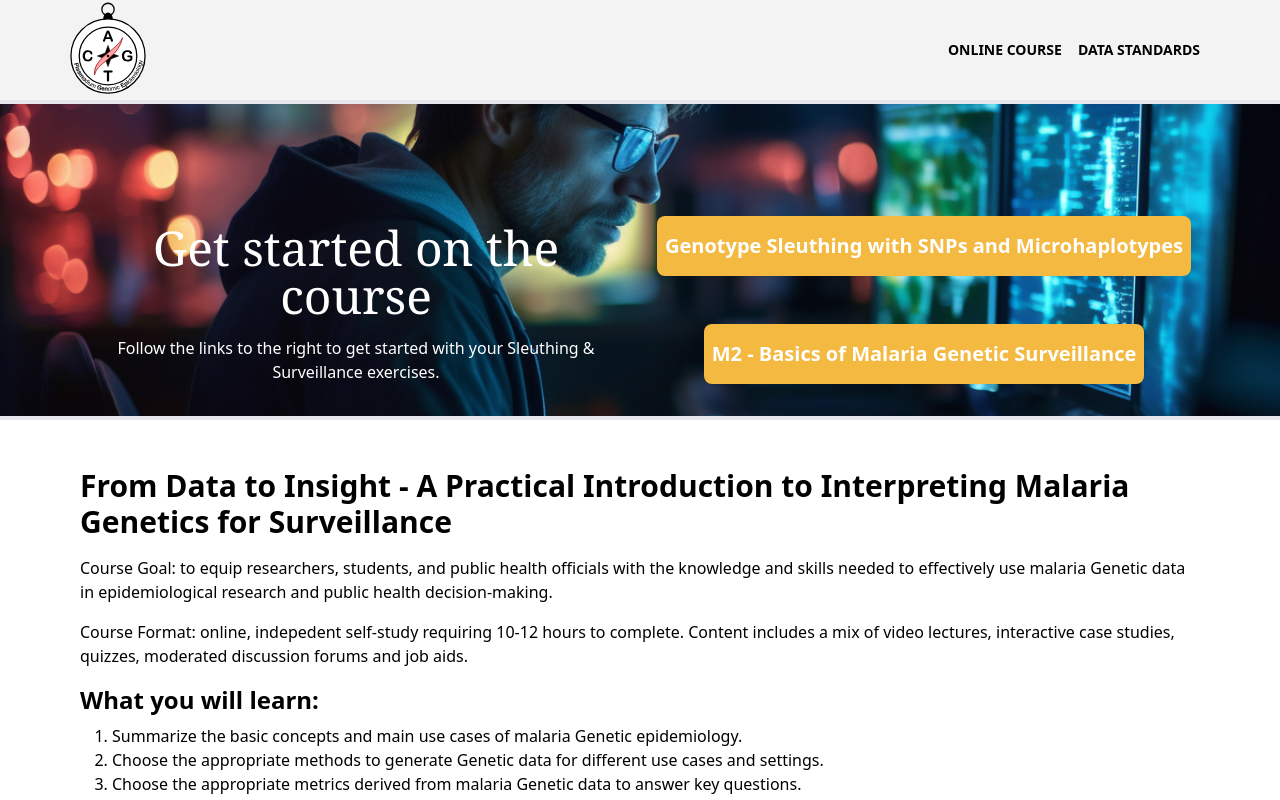
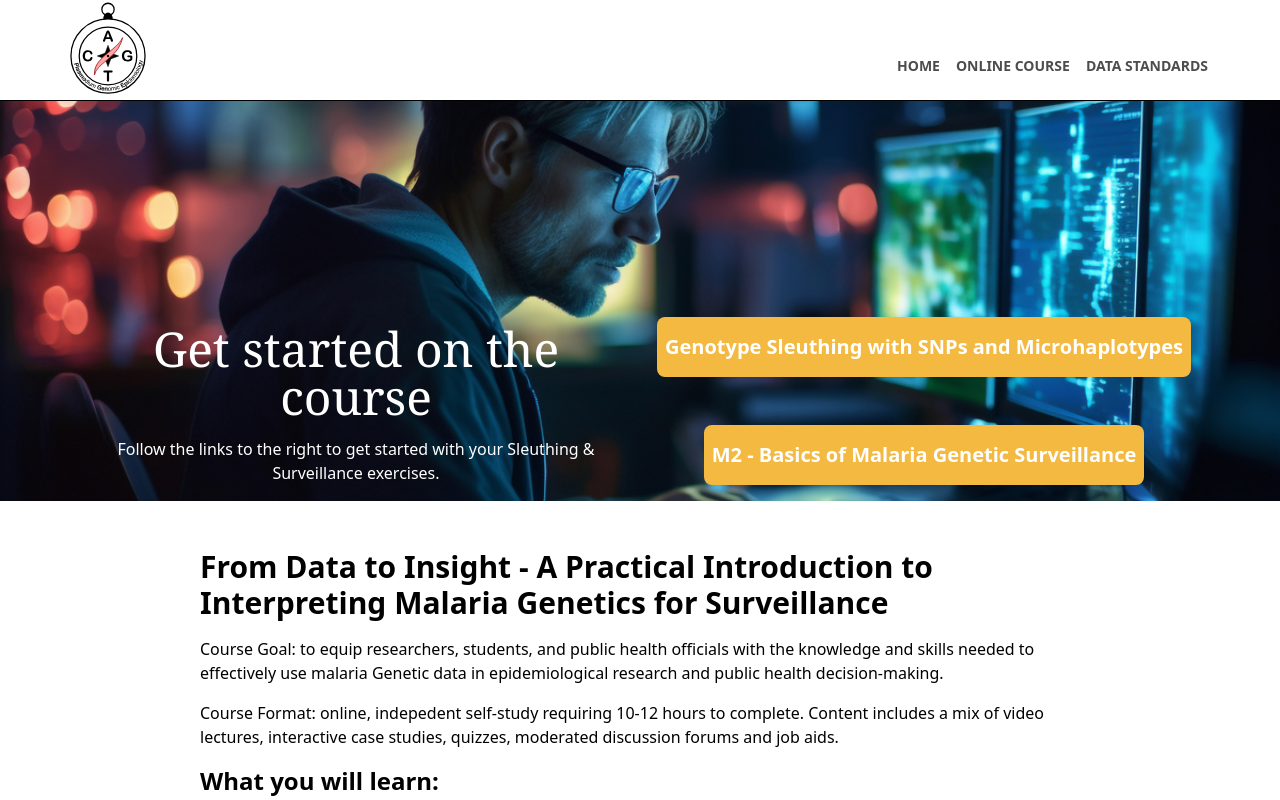
Before and after one commit to PlasmoGenEpi/plasmogenepi-website, a Next.js app: page /OnlineCourse in a window 1280 px wide. Shown: the top 800 px of the page. Built offline with nearby package versions, Linux system fonts and the light colour scheme.

Commit message:
nav collapse, padding OnlineCourse

```diff
--- a/app/(Layout)/OnlineCourse/page.tsx
+++ b/app/(Layout)/OnlineCourse/page.tsx
@@ -7,8 +7,8 @@ import Link from "next/link";
 export default function OnlineCourse() {
   return (
     <div>
-      <div className="relative flex max-h-[50vh] flex-col justify-center overflow-hidden border-y-4 md:max-h-[40vh]">
-        <div className="absolute inset-0 mx-auto mb-8 hidden max-w-6xl gap-4 px-4 md:grid md:grid-cols-2">
+      <div className="relative flex max-h-[50vh] flex-col justify-center overflow-hidden md:max-h-[max(400px,40vh)]">
+        <div className="absolute inset-0 mx-auto hidden max-w-6xl gap-4 p-4 md:grid md:grid-cols-2">
           <div className="mx-auto flex text-center text-white">
             <div className="mt-auto">
               <h2 className="mb-4 font-serif text-2xl md:text-5xl">
@@ -44,10 +44,10 @@ export default function OnlineCourse() {
           width={2000}
           height={1000}
           alt="man looking at computer"
-          className="[object-position:50%]"
+          className="mx-auto [object-position:50%]"
         />
       </div>
-      <div className="mx-auto mb-8 mt-4 grid max-w-6xl gap-4 md:hidden  md:grid-cols-2">
+      <div className="mx-auto mb-8 mt-4 grid max-w-6xl gap-4 px-2 md:hidden md:grid-cols-2">
         <div className="mx-auto flex text-center text-black">
           <div className="mt-auto">
             <h2 className="mb-4 font-serif text-4xl md:text-5xl">
@@ -79,8 +79,8 @@ export default function OnlineCourse() {
         </div>
       </div>
 
-      <div className="max-w-6xl py-6 md:mx-auto md:py-12">
-        <div className="px-4">
+      <div className="max-w-4xl px-2 py-6 md:mx-auto md:py-12">
+        <div className="">
           {/* <div className=" mb-8 grid gap-4 md:grid-cols-2">
             <div className="mx-auto flex text-center">
               <div className="my-auto">
--- a/app/components/Accordion.tsx
+++ b/app/components/Accordion.tsx
@@ -44,7 +44,7 @@ export default function Accordion({
             </button>
           </div>
         </div>
-        <div className={"collapse-content p-4"}>
+        <div className={"collapse-content px-8"}>
           <p className="mb-4">
             In this introductory module we will quickly review the basic
             epidemiology of malaria, including its transmission, health
@@ -114,7 +114,7 @@ export default function Accordion({
             M1 &ndash; Malaria Epidemiology and Surveillance
           </h2> */}
         </div>
-        <div className="collapse-content px-8 py-4">
+        <div className="py- collapse-content px-8">
           <p className="mb-4">
             Traditional surveillance is the foundation of effective malaria
             control, but it has some limitations. In this module, you will learn
@@ -178,7 +178,7 @@ export default function Accordion({
             M2 &ndash; Basics of Malaria Genetic Surveillance
           </h2> */}
         </div>
-        <div className="collapse-content px-8 py-4">
+        <div className="py- collapse-content px-8">
           <p className="mb-4">
             What can the DNA of malaria parasites tell you about where an
             infection came from, if you’ll be able to detect it with a standard
@@ -266,7 +266,7 @@ export default function Accordion({
             M3 &ndash; Drug and Diagnostic Resistance
           </h2> */}
         </div>
-        <div className="collapse-content px-8 py-4">
+        <div className="py- collapse-content px-8">
           <p className="mb-4">
             Drug and diagnostic resistance are two of the most relevant genetic
             epidemiology use cases. In this module you will explore the
@@ -332,7 +332,7 @@ export default function Accordion({
             M4 &ndash; Genetic Data Generation, Interpretation, and Applications
           </h2> */}
         </div>
-        <div className="collapse-content px-8 py-4">
+        <div className="py- collapse-content px-8">
           <p className="mb-4">
             Different use cases require different methods. This module explores
             the strengths and weaknesses of different techniques for generating
@@ -416,7 +416,7 @@ export default function Accordion({
             Transmission
           </h2> */}
         </div>
-        <div className="collapse-content px-8 py-4">
+        <div className="py- collapse-content px-8">
           <p className="mb-4">
             Now that you&apos;ve generated some Genetic data, you need to choose
             the right metrics.{" "}
@@ -497,7 +497,7 @@ export default function Accordion({
             M6 &ndash; Study Design for Malaria Genetic Surveillance
           </h2> */}
         </div>
-        <div className="collapse-content px-8 py-4">
+        <div className="py- collapse-content px-8">
           <p className="m4-2">
             Now that you&apos;ve generated some Genetic data, you need to choose
             the right metrics.
@@ -547,7 +547,7 @@ export default function Accordion({
           </div>{" "}
           <h2 className="text-2xl font-bold">Design and Sampling</h2>
         </div>
-        <div className="collapse-content px-8 py-4">
+        <div className="collapse-content px-8 py-">
           <p className="mb-4">
             Genetic data are only as good as the surveillance system or study
             that from which they were collected. But what makes a good malaria
@@ -678,7 +678,7 @@ export default function Accordion({
             M7 &ndash; Interpreting Results and Making Policy Recommendations
           </h2> */}
         </div>
-        <div className="collapse-content px-8 py-4">
+        <div className="py- collapse-content px-8">
           <p className="mb-4">
             The goal of malaria Genetic surveillance is to design and deliver
             more effective control programs, which will prevent illness and
--- a/app/components/NavBar.tsx
+++ b/app/components/NavBar.tsx
@@ -1,27 +1,70 @@
-import { ReactNode } from "react";
+"use client";
+import { ReactNode, useState } from "react";
 import LogoPlay from "./LogoPlay";
 import Link from "next/link";
 import Logo from "./Logo";
+import NavPage from "./NavPage";
 
 export default function NavBar() {
+  const [navOpen, setNavOpen] = useState(false);
+
   return (
-    <div className=" bg-[#F4F3F3]">
-      <div className="h-[100px] max-w-6xl md:mx-auto">
-        <div className="h-full p-4">
-          <div className="relative flex h-full justify-between ">
-            <div className="absolute -bottom-8 -left-8">
+    <div className=" border-b border-black bg-[#ffffff]">
+      {navOpen && <NavPage setter={setNavOpen} />}
+      <div className=" max-w-6xl md:mx-auto">
+        <div className="px-2">
+          <div className="relative flex h-[100px] justify-end">
+            <div className="absolute -left-6 -top-1">
               <Link href="/">
                 {/* <LogoPlay width={120} /> */}
                 <Logo width={120} />
               </Link>
             </div>
-            <div></div>
-            <div className="flex items-center gap-4 text-sm font-semibold uppercase text-black">
-              <Link href="/OnlineCourse">Online Course</Link>
-              <Link href="/DataStandards">Data Standards</Link>
-              {/* <button className="btn btn-square btn-ghost">
+            <div className="flex items-center pt-8">
+              <div
+                onClick={(e) => {
+                  setNavOpen(!navOpen);
+                }}
+                className="p-2"
+              >
                 <svg
+                  className="md:hidden"
+                  width="30pt"
+                  height="30pt"
+                  version="1.1"
+                  viewBox="0 0 1200 1200"
                   xmlns="http://www.w3.org/2000/svg"
+                >
+                  <g>
+                    <path d="m750 600c0 82.844-67.156 150-150 150s-150-67.156-150-150 67.156-150 150-150 150 67.156 150 150" />
+                    <path d="m375 600c0 82.844-67.156 150-150 150s-150-67.156-150-150 67.156-150 150-150 150 67.156 150 150" />
+                    <path d="m1125 600c0 82.844-67.156 150-150 150s-150-67.156-150-150 67.156-150 150-150 150 67.156 150 150" />
+                  </g>
+                </svg>
+              </div>
+              <div className="hidden items-center gap-4 text-sm font-semibold uppercase text-black md:flex">
+                <Link
+                  className="text-black text-opacity-70 hover:text-opacity-100"
+                  href="/"
+                >
+                  Home
+                </Link>
+
+                <Link
+                  className="text-black text-opacity-70 hover:text-opacity-100"
+                  href="/OnlineCourse"
+                >
+                  Online Course
+                </Link>
+                <Link
+                  className="text-black text-opacity-70 hover:text-opacity-100"
+                  href="/DataStandards"
+                >
+                  Data Standards
+                </Link>
+                {/* <button className="btn btn-square btn-ghost">
+                <svg
+                xmlns="http://www.w3.org/2000/svg"
                   fill="none"
                   viewBox="0 0 24 24"
                   className="inline-block h-5 w-5 stroke-current"
@@ -31,9 +74,10 @@ export default function NavBar() {
                     strokeLinejoin="round"
                     strokeWidth="2"
                     d="M5 12h.01M12 12h.01M19 12h.01M6 12a1 1 0 11-2 0 1 1 0 012 0zm7 0a1 1 0 11-2 0 1 1 0 012 0zm7 0a1 1 0 11-2 0 1 1 0 012 0z"
-                  ></path>
-                </svg>
-              </button> */}
+                    ></path>
+                    </svg>
+                  </button> */}
+              </div>
             </div>
           </div>
         </div>
--- /dev/null
+++ b/app/components/NavPage.tsx
@@ -0,0 +1,21 @@
+import { Dispatch, SetStateAction } from "react";
+
+export default function NavPage({
+  setter,
+}: {
+  setter: Dispatch<SetStateAction<boolean>>;
+}) {
+  return (
+    <div className="fixed z-50 h-[100vh] w-[100vw] bg-black bg-opacity-95 text-white">
+      <div
+        onClick={(e) => {
+          console.log("clicked");
+          setter(false);
+        }}
+        className="mt-12 text-center text-xl font-medium"
+      >
+        Close
+      </div>
+    </div>
+  );
+}
```
Also changed, not shown: app/page.tsx (+6 -5 lines), public/three_dots.svg (added).
